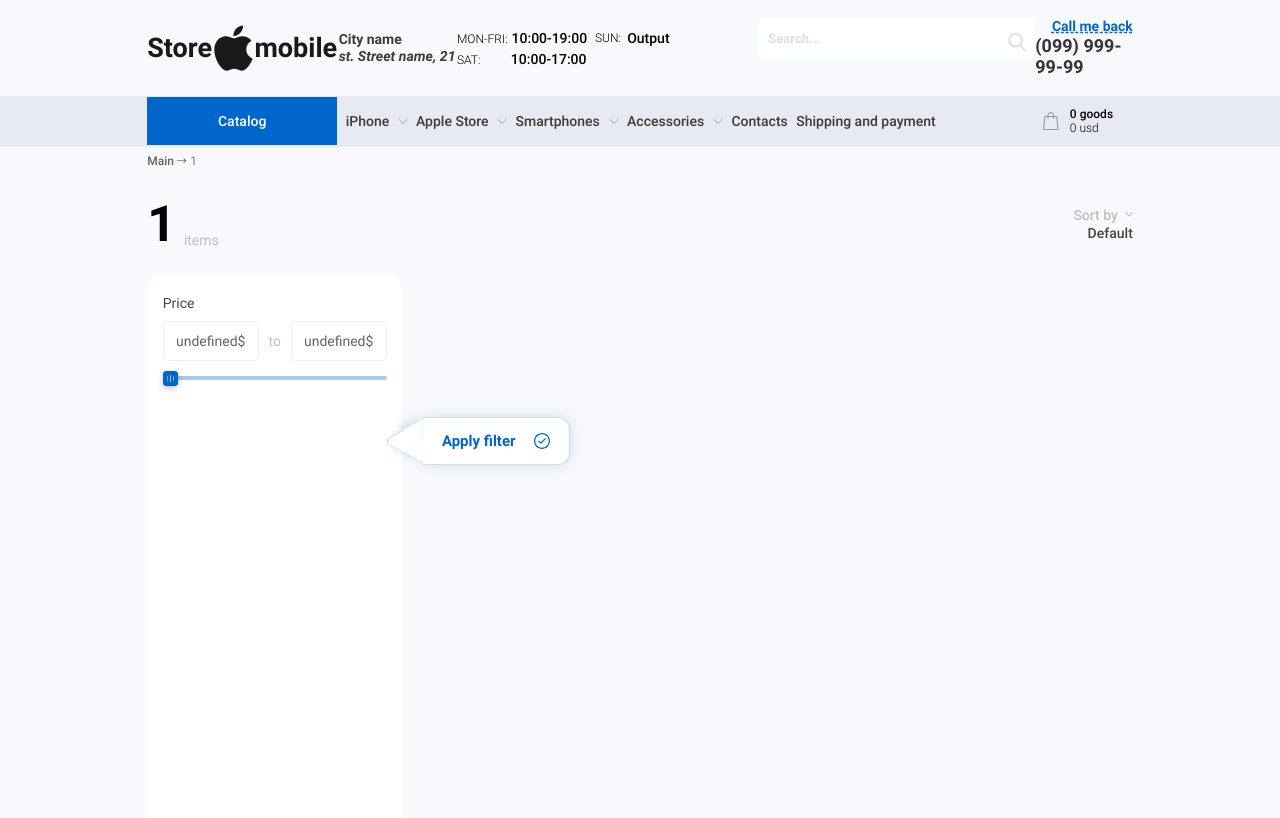
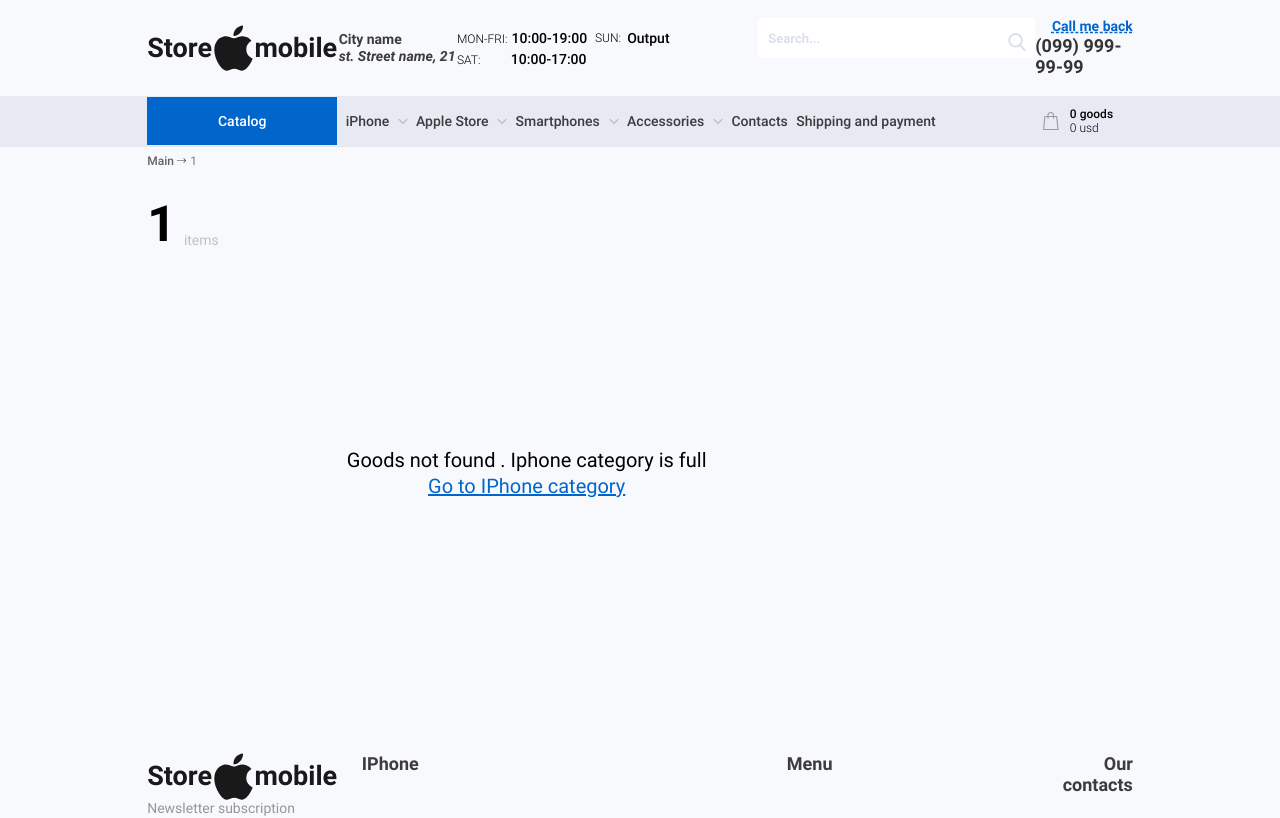
Before and after one commit to IlyaVoitenko/mobile-store, a React (Vite) app: page /category/1 in a window 1280 px wide. Shown: the top 818 px of the page. Built offline with nearby package versions, Linux system fonts and the light colour scheme; a web font is replaced by a local one.

Commit message:
added html for empty category and message client about it

```diff
--- a/src/components/Category/Category.tsx
+++ b/src/components/Category/Category.tsx
@@ -62,6 +62,9 @@
 
   useEffect(() => {
     setIsShow(false);
+    dispatch(
+      setSelectedFilters({ model: [], storage: [], color: [], type: [] })
+    );
   }, [category, dispatch]);
 
   useEffect(() => {
@@ -120,6 +123,7 @@
               items
             </span>
           </div>
+          {priceRangeSelector.minPrice !== undefined && (
             <section className="containerSortProducts">
               <label className="sortProductsLabel" htmlFor="sortProducts">
                 <span className="sortProductsSpan">
@@ -130,9 +134,7 @@
                 name="sortProducts"
                 id="sortProducts"
                 onChange={({ target }) => {
-                console.log(target.value);
                   dispatch(setPopularGoodsOptionSelector(target.value));
-
                   if (target.value === "default") {
                     return handleApplySelectedFilters(
                       productsSelector[category] ?? [],
@@ -167,8 +169,10 @@
                 <option value={"Unpopular"}>Unpopular</option>
               </select>
             </section>
+          )}
         </div>
         <section className="containerFilterAndListProducts">
+          {priceRangeSelector.minPrice !== undefined && (
             <div className="filtersProducts" ref={containerRef}>
               <div className="filterPrises">
                 <span className="filterTitle">Price</span>
@@ -212,6 +216,7 @@
                         </li>
                       ))}
                     </ul>
+                    {model.length > 5 && (
                       <button
                         className="btnShowAll"
                         onClick={() => setIsShow(!isShow)}
@@ -219,6 +224,7 @@
                         <span>Show all </span>
                         <img src={arrowDownBlue} alt="" />
                       </button>
+                    )}
                   </div>
                 )}
                 {storage && (
@@ -234,7 +240,8 @@
                               name={item}
                               className="checkboxFilter"
                               checked={
-                              selectedFilters?.storage?.includes(item) ?? false
+                                selectedFilters?.storage?.includes(item) ??
+                                false
                               }
                               onChange={({ target }) => {
                                 handlePositionBtnApplyFilters(
@@ -355,32 +362,39 @@
                 </button>
               </div>
             </div>
-          {productsByFilterSelector?.length !== 0 ? (
+          )}
+          {priceRangeSelector.minPrice !== undefined ? (
+            productsByFilterSelector?.length !== 0 ? (
               <div className="listProductsContainer">
                 <ul className="listProducts">
-                {paginatedProducts &&
-                  paginatedProducts?.map((item) => (
+                  {paginatedProducts?.map((item) => (
                     <ProductCard card={item} key={item.id} />
                   ))}
                 </ul>
-              {productsByFilterSelector?.length !== 0 &&
-                Array.isArray(productsByFilterSelector) && (
+                {Array.isArray(productsByFilterSelector) && (
                   <Pagination list={productsByFilterSelector} />
                 )}
               </div>
             ) : (
               <div className="listProductsContainer">
                 <ul className="listProducts">
-                {paginatedProducts &&
-                  paginatedProducts?.map((item) => (
+                  {paginatedProducts?.map((item) => (
                     <ProductCard card={item} key={item.id} />
                   ))}
                 </ul>
-              {productsSelector[category]?.length &&
-                Array.isArray(productsSelector[category]) && (
+                {Array.isArray(productsSelector[category]) &&
+                  productsSelector[category]?.length !== 0 && (
                     <Pagination list={productsSelector[category]} />
                   )}
               </div>
+            )
+          ) : (
+            <nav className="GoodsNotFound">
+              <span>Goods not found . Iphone category is full </span>{" "}
+              <Link to={"/category/Iphone"} className="GoodsNotFoundLink">
+                Go to IPhone category
+              </Link>
+            </nav>
           )}
         </section>
       </main>
--- a/src/components/Pagination/Pagination.tsx
+++ b/src/components/Pagination/Pagination.tsx
@@ -99,7 +99,6 @@
       <button
         className="btnShowAllItems"
         onClick={() => {
-          console.log(isShowAllItems);
           if (!isShowAllItems) {
             setIsShowAllItems(!isShowAllItems);
             setCurrentPage(1);
--- a/src/components/PriceRange/PriceRange.tsx
+++ b/src/components/PriceRange/PriceRange.tsx
@@ -115,8 +115,8 @@
         <div className="slider-track"></div>
         <input
           type="range"
-          min={sliderMinValue ?? 0}
-          max={sliderMaxValue ?? 0}
+          min={sliderMinValue}
+          max={sliderMaxValue}
           value={minVal ?? 0}
           onChange={slideMin}
           className="min-val"
@@ -124,8 +124,8 @@
         />
         <input
           type="range"
-          min={sliderMinValue ?? 0}
-          max={sliderMaxValue ?? 0}
+          min={sliderMinValue}
+          max={sliderMaxValue}
           value={maxVal ?? 0}
           onChange={slideMax}
           className="max-val"
--- a/src/components/ProductCard/AddToCardBtn/AddToCardBtn.tsx
+++ b/src/components/ProductCard/AddToCardBtn/AddToCardBtn.tsx
@@ -10,7 +10,7 @@
     <button
       className="basketBtn"
       onClick={() => {
-        console.log(dataCard);
+        return dataCard;
       }}
     >
       <span>Add to cart</span> <img src={basketImg} alt="Add to card button" />
--- a/src/helper/index.ts
+++ b/src/helper/index.ts
@@ -234,13 +234,13 @@
     filteredListGoods,
     priceRangeSelector
   );
-  console.log(filteredByPriceRange);
   if (popular === "Popular") {
     const popularGoods = handleFilterGoodsByPopular(
       filteredByPriceRange,
       popular
     );
-    console.log("popularGoods", popularGoods);
+    if (!popularGoods?.length) alert("Goods not found");
+
     return dispatch(setProductsByFilter(popularGoods));
   }
   if (popular === "Unpopular") {
@@ -248,7 +248,8 @@
       filteredByPriceRange,
       popular
     );
-    console.log("unpopularGoods", unpopularGoods);
+    if (!unpopularGoods?.length) alert("Goods not found");
+
     return dispatch(setProductsByFilter(unpopularGoods));
   }
   return dispatch(setProductsByFilter(filteredByPriceRange));
--- a/src/styles/components/_filterAndListProducts.scss
+++ b/src/styles/components/_filterAndListProducts.scss
@@ -101,6 +101,7 @@
       height: 48px;
       border-radius: 0px 12px 12px 0px;
       border-left: 0px;
+      cursor: pointer;
 
       @include for-desktop4K {
         width: 188.5px;
@@ -162,7 +163,7 @@
         border-radius: 5px;
         display: inline-block;
         position: relative;
-
+        cursor: pointer;
         @include for-desktop4K {
           width: 30px;
           height: 30px;
@@ -202,7 +203,7 @@
         background-color: $white;
         border: none;
         text-align: left;
-
+        cursor: pointer;
         @include for-desktop4K {
           width: 100px;
           height: 32px;
@@ -332,3 +333,32 @@
     }
   }
 }
+.GoodsNotFound {
+  display: flex;
+  justify-content: center;
+  align-items: center;
+  flex-direction: column;
+  height: 50vh;
+
+  @include containerResponsiveWidth;
+  span {
+    font-family: $fontFamily;
+    font-weight: 400;
+    font-size: 20px;
+    line-height: 26px;
+    @include for-mobile {
+      font-size: 15px;
+    }
+  }
+  .GoodsNotFoundLink {
+    font-family: $fontFamily;
+    font-weight: 400;
+    font-size: 20px;
+    line-height: 26px;
+    color: $blue;
+    text-align: center;
+    @include for-mobile {
+      font-size: 17px;
+    }
+  }
+}
```
Lines whose indentation alone changed are shown as unchanged.
